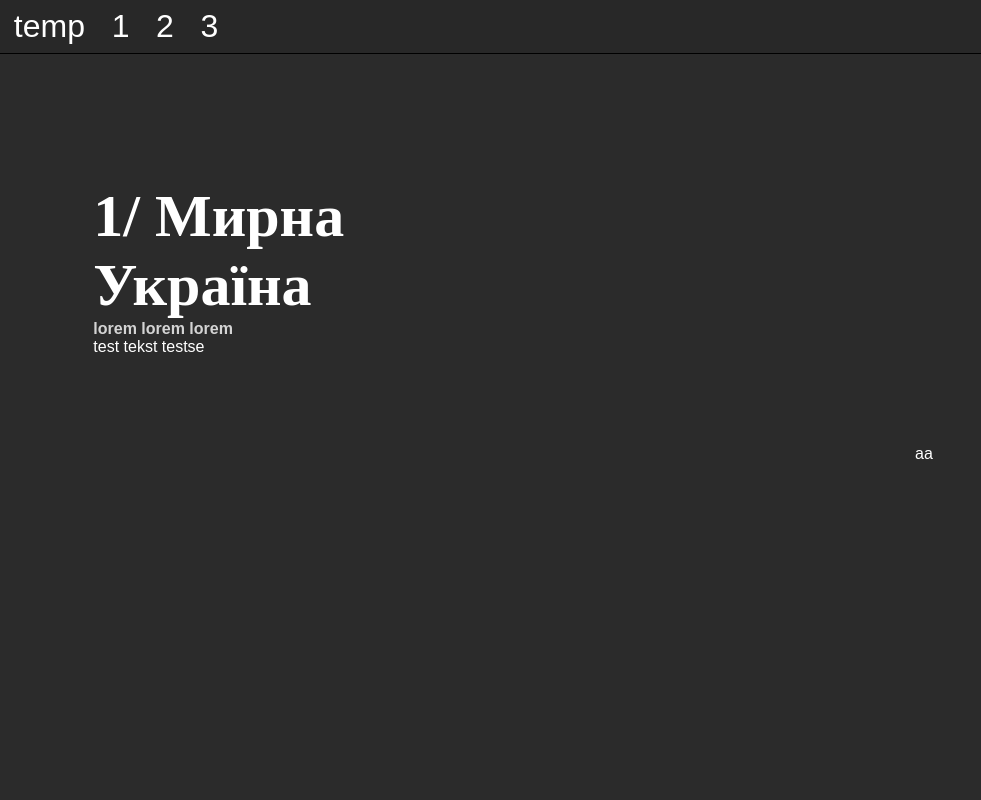
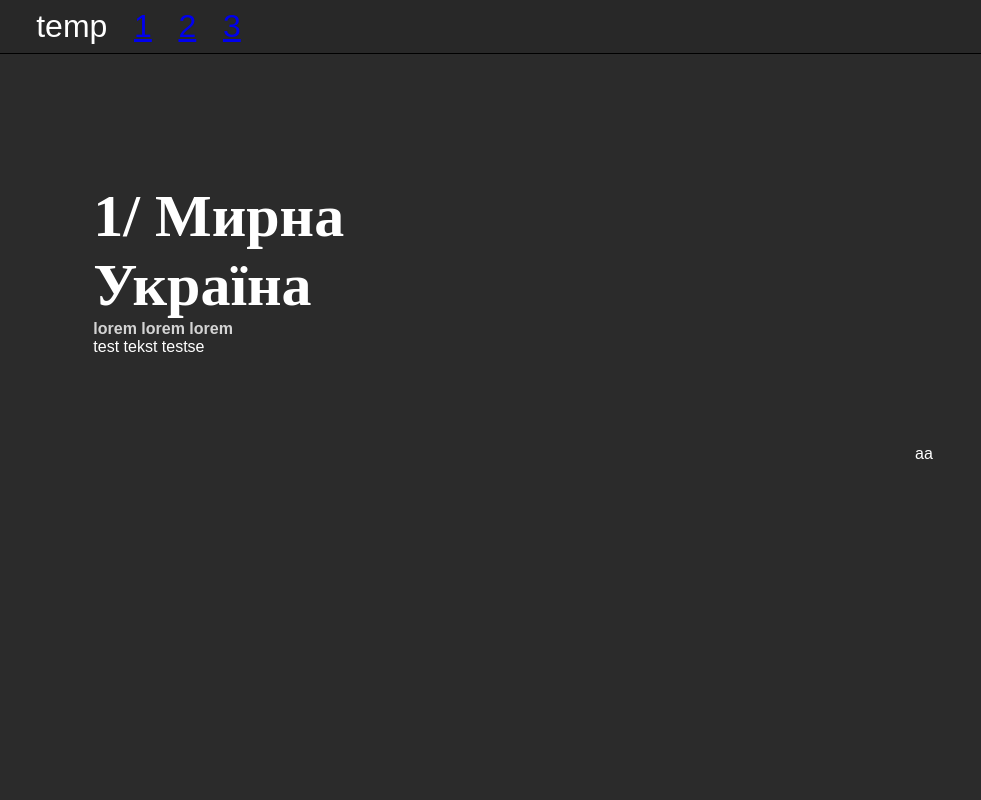
Before and after one commit to maksiksq/lit-wlrd-q, a Nuxt app: page / in a window 1280 px wide. Shown: the top 800 px of the page, without its empty margins (0-981 px from the left). Built offline with nearby package versions, Linux system fonts and the light colour scheme; a web font is replaced by a local one.

Commit message:
header progress

```diff
--- a/components/Segment.vue
+++ b/components/Segment.vue
@@ -3,7 +3,7 @@
 </script>
 
 <template>
-  <div class="segment">
+  <div class="segment seg-1">
     <div class="seg-l">
       <h2>1<span>/</span>  Мирна Україна</h2>
       <h4 class="subheader">lorem lorem lorem</h4>
--- a/components/header-q.vue
+++ b/components/header-q.vue
@@ -6,9 +6,9 @@
   <header>
     <nav>
       <div class="logo">temp</div>
-      <a>1</a>
-      <a>2</a>
-      <a>3</a>
+      <a href="#seg-1">1</a>
+      <a href="#seg-2">2</a>
+      <a href="#seg-3">3</a>
     </nav>
   </header>
 </template>
@@ -31,10 +31,12 @@ header {
     * {
       margin-left: 2.083vw;
       font-size: 2rem;
+
+      font-family: "e-Ukraine head", sans-serif;
     }
 
     .logo {
-      margin-left: 1.083vw;
+      margin-left: 2.83vw;
     }
   }
 }
```
